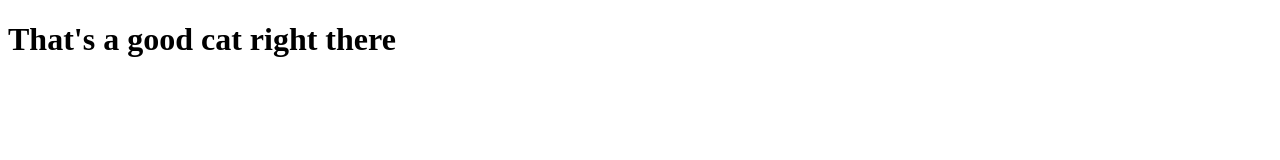
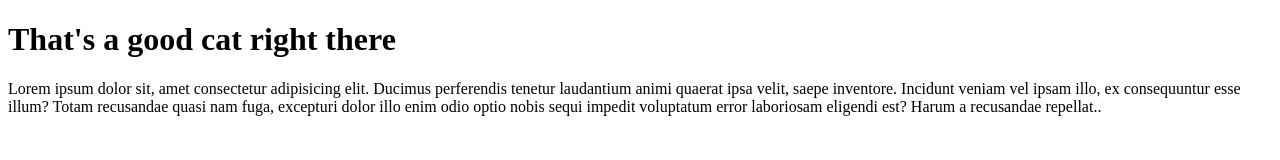
Before and after one commit to mzubtsova/Riley-fan-club, a plain HTML site: page index.html in a window 1280 px wide. Drawn offline with Linux system fonts and the light colour scheme.

Commit message:
added paragraph

```diff
--- a/index.html
+++ b/index.html
@@ -8,6 +8,7 @@
 </head>
 <body>
     <h1>That's a good cat right there</h1>
+    <p>Lorem ipsum dolor sit, amet consectetur adipisicing elit. Ducimus perferendis tenetur laudantium animi quaerat ipsa velit, saepe inventore. Incidunt veniam vel ipsam illo, ex consequuntur esse illum? Totam recusandae quasi nam fuga, excepturi dolor illo enim odio optio nobis sequi impedit voluptatum error laboriosam eligendi est? Harum a recusandae repellat..</p>
 
 </body>
 </html>
```
